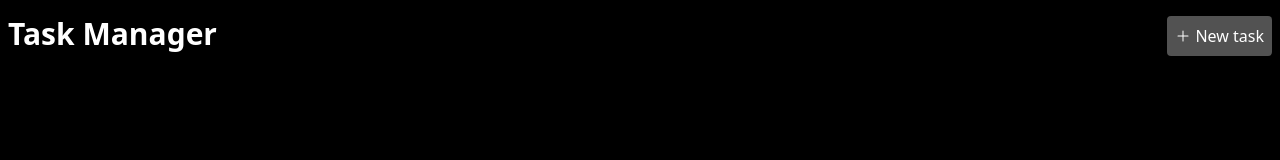
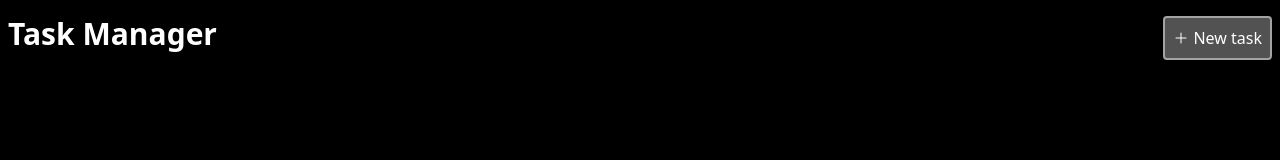
Before and after one commit to thomastangtsy/task-manager, a React (Vite) app: page / in a window 1280 px wide. Shown: the top 160 px of the page. Built offline with nearby package versions, Linux system fonts and the light colour scheme.

Commit message:
Refine button style

```diff
--- a/src/components/Button.tsx
+++ b/src/components/Button.tsx
@@ -2,16 +2,18 @@ import { ButtonHTMLAttributes, FC, ReactNode } from "react";
 
 interface ButtonProps {
   children?: ReactNode;
+  disabled?: ButtonHTMLAttributes<HTMLButtonElement>["disabled"];
   type?: ButtonHTMLAttributes<HTMLButtonElement>["type"];
   onClick?: ButtonHTMLAttributes<HTMLButtonElement>["onClick"];
 }
 
-const Button: FC<ButtonProps> = ({ children, onClick, type }) => {
+const Button: FC<ButtonProps> = ({ children, disabled, onClick, type }) => {
   return (
     <button
+      disabled={disabled}
+      className="rounded bg-neutral-600 border-2 border-neutral-400 p-2 flex items-center"
+      onClick={onClick}
       type={type}
-      className="rounded bg-neutral-600 p-2 flex items-center"
-      onClick={onClick}
     >
       {children}
     </button>
```
